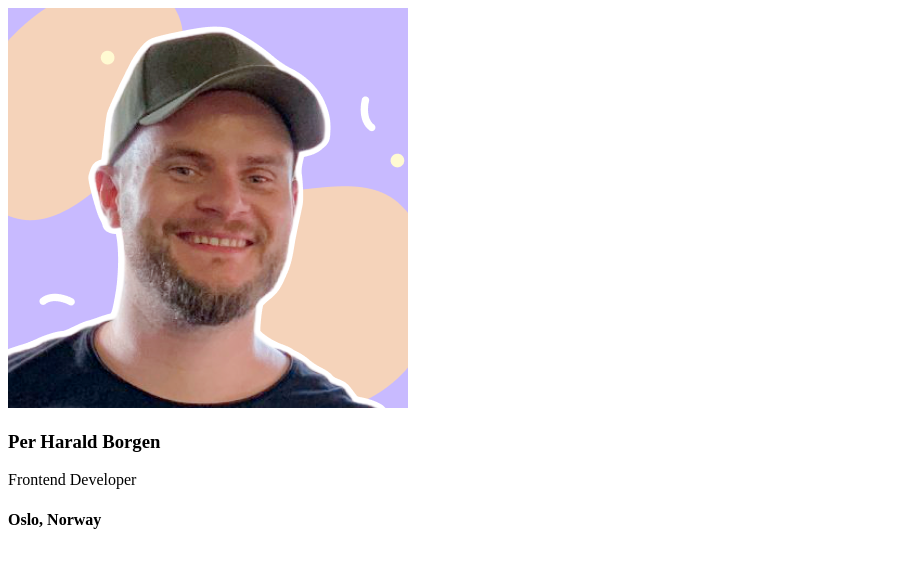
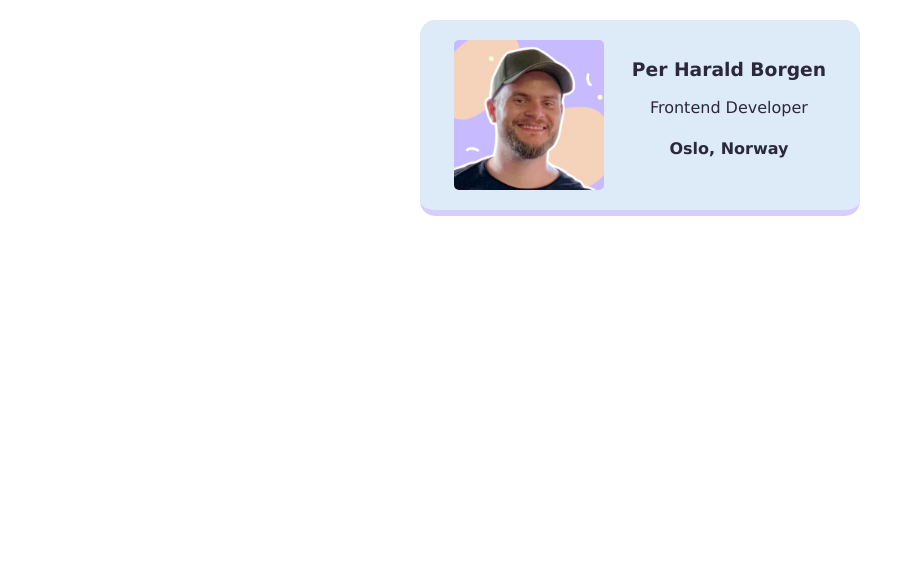
Before and after one commit to mohsensh7122/Digital-Business-Card, a plain HTML site: page index.html in a window 1280 px wide. Shown: the whole page, without its empty margins (0-915 px from the left). Drawn offline with Linux system fonts and the light colour scheme.

Commit message:
Completed the project

```diff
--- a/styles.css
+++ b/styles.css
@@ -0,0 +1,27 @@
+body {
+    margin: 20px;
+    /*
+    Challenge:
+    Find a web safe font you like, and add it
+    to your card.
+    */
+    font-family: Verdana, Geneva, Tahoma, sans-serif;
+}
+
+.avatar {
+    width: 150px;
+    border-radius: 5px;
+}
+
+.card {
+    width: 400px;
+    margin: 0 auto;
+    padding: 20px;
+    display: flex;
+    justify-content: space-around;
+    text-align: center;
+    background: #ddebf8;
+    color: #2b2839;
+    border-bottom: 6px solid #d8cefe;
+    border-radius: 15px;
+}
```
Also changed, not shown: index.html (+1 -1 lines).
